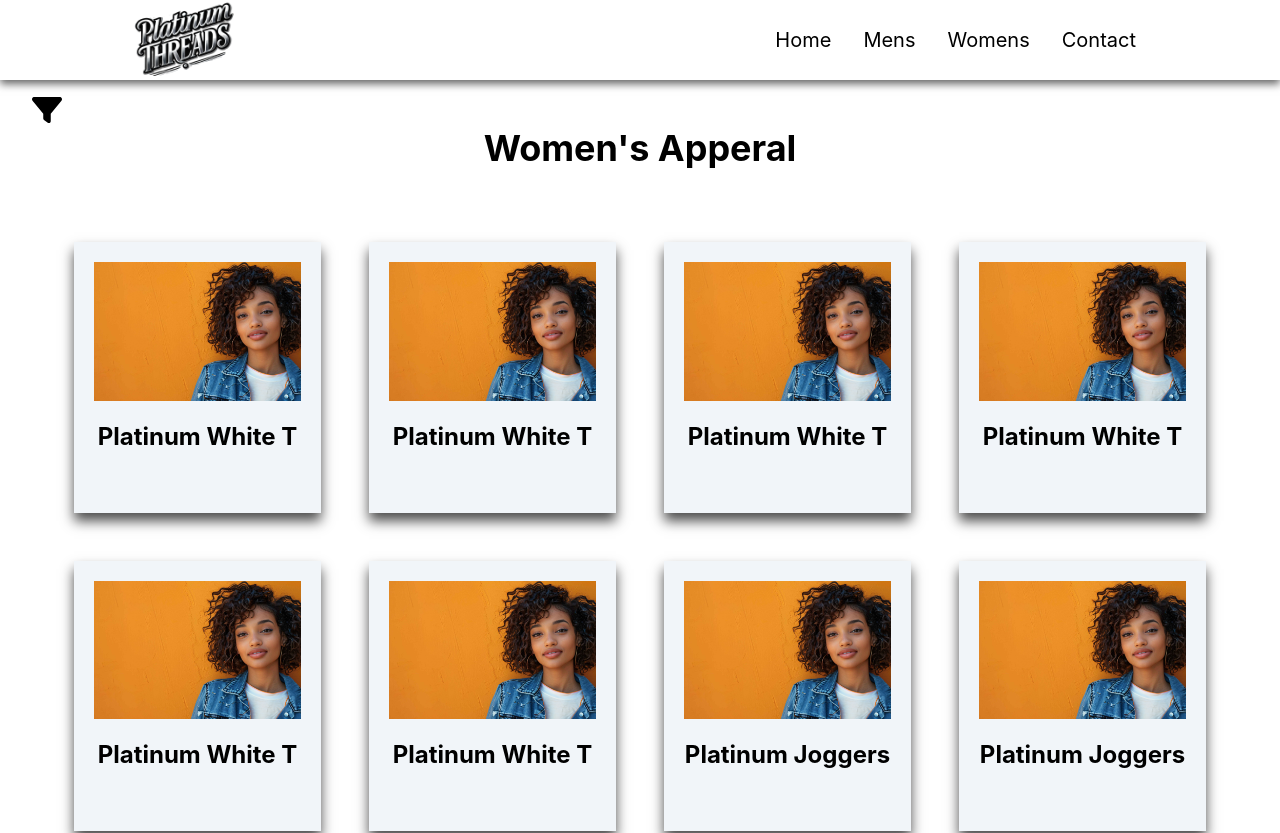
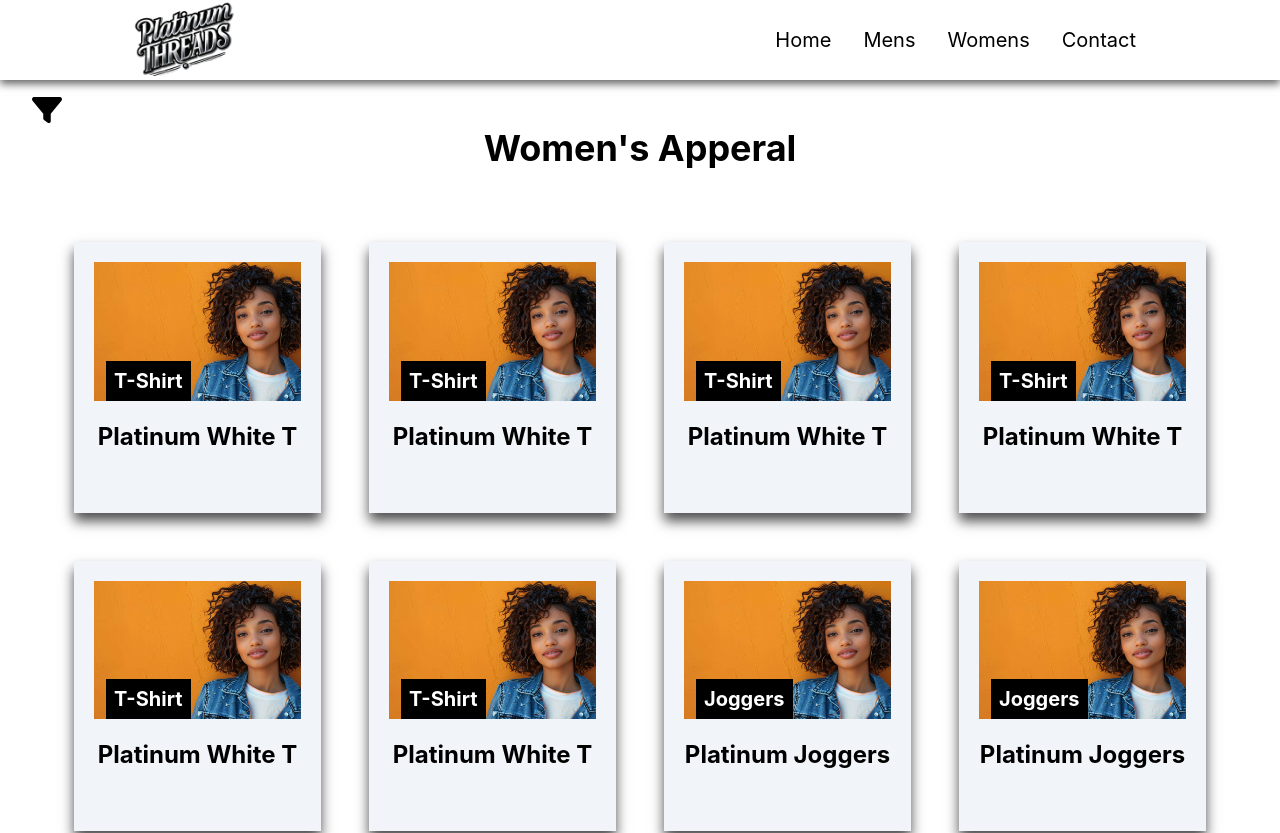
Before and after one commit to Markel-Bradford/nextproducttemplate, a Next.js app: page /womens in a window 1280 px wide. Shown: the top 833 px of the page. Built offline with nearby package versions, Linux system fonts and the light colour scheme.

Commit message:
Added styles for card labels

```diff
--- a/src/Components/Carditems.tsx
+++ b/src/Components/Carditems.tsx
@@ -37,7 +37,8 @@
       onClick={() => props.onClick(props.product)}>
       <div className="flex flex-col w-full no-underline justify-center items-center p-5 cursor-pointer">
         <figure
-          className="relative w-full pt-[67%] overflow-hidden"
+          className="relative w-full pt-[67%] overflow-hidden
+          after:content-picwrap after:absolute after:bottom-0 after:ml-3 after:py-1.5 after:px-2 after:max-w-picWrapLabel after:text-xl after:font-bold after:bg-black after:box-border after:text-white"
           data-category={props.label}>
           <Image
             width={500}
--- a/tailwind.config.ts
+++ b/tailwind.config.ts
@@ -3,39 +3,45 @@
 
 const config: Config = {
   content: [
-    './src/app/**/*.{js,ts,jsx,tsx,mdx}',
-    './src/Components/**/*.{js,ts,jsx,tsx,mdx}',
-    './src/styles/**/*.css',
+    "./src/app/**/*.{js,ts,jsx,tsx,mdx}",
+    "./src/Components/**/*.{js,ts,jsx,tsx,mdx}",
+    "./src/styles/**/*.css",
   ],
   theme: {
     extend: {
       animation: {
-        fadein: 'fadein 0.7s linear',
-        slideandfade: 'slideandfade 0.8s linear',
-        slideup: 'slideup 0.3s linear',
-        fade: 'fade 0.8s linear'
+        fadein: "fadein 0.7s linear",
+        slideandfade: "slideandfade 0.8s linear",
+        slideup: "slideup 0.3s linear",
+        fade: "fade 0.8s linear",
       },
       gridTemplateColumns: {
-        'navbar': 'repeat(4, auto)',
-        'cards': 'repeat(auto-fit,minmax(250px, 1fr))'
+        navbar: "repeat(4, auto)",
+        cards: "repeat(auto-fit,minmax(250px, 1fr))",
+      },
+      content: {
+        picwrap: "attr(data-category)"
+      },
+      maxWidth: {
+        picWrapLabel: "calc(100% - 60px)"
       },
       keyframes: {
         fadein: {
-          '0%': { opacity: "0", transform: 'scale(1.1)' },
-          '100%': { opacity: "1", transform: 'scale(1)' },
+          "0%": { opacity: "0", transform: "scale(1.1)" },
+          "100%": { opacity: "1", transform: "scale(1)" },
         },
         slideandfade: {
-          '0%': { transform: 'translateX(60%)', opacity: "0" },
-          '100%': { transform: 'translateX(0)', opacity: "1" },
+          "0%": { transform: "translateX(60%)", opacity: "0" },
+          "100%": { transform: "translateX(0)", opacity: "1" },
         },
         slideup: {
-          '0%': { top: '80%' },
-          '100%': { top: '50%' }
+          "0%": { top: "80%" },
+          "100%": { top: "50%" },
         },
         fade: {
-          '0%': { opacity: "0", transform: 'translateY(-20%)'},
-          '100%': { opacity: "1", transform: 'translateY(0)'}
-        }
+          "0%": { opacity: "0", transform: "translateY(-20%)" },
+          "100%": { opacity: "1", transform: "translateY(0)" },
+        },
       },
     },
   },
```
